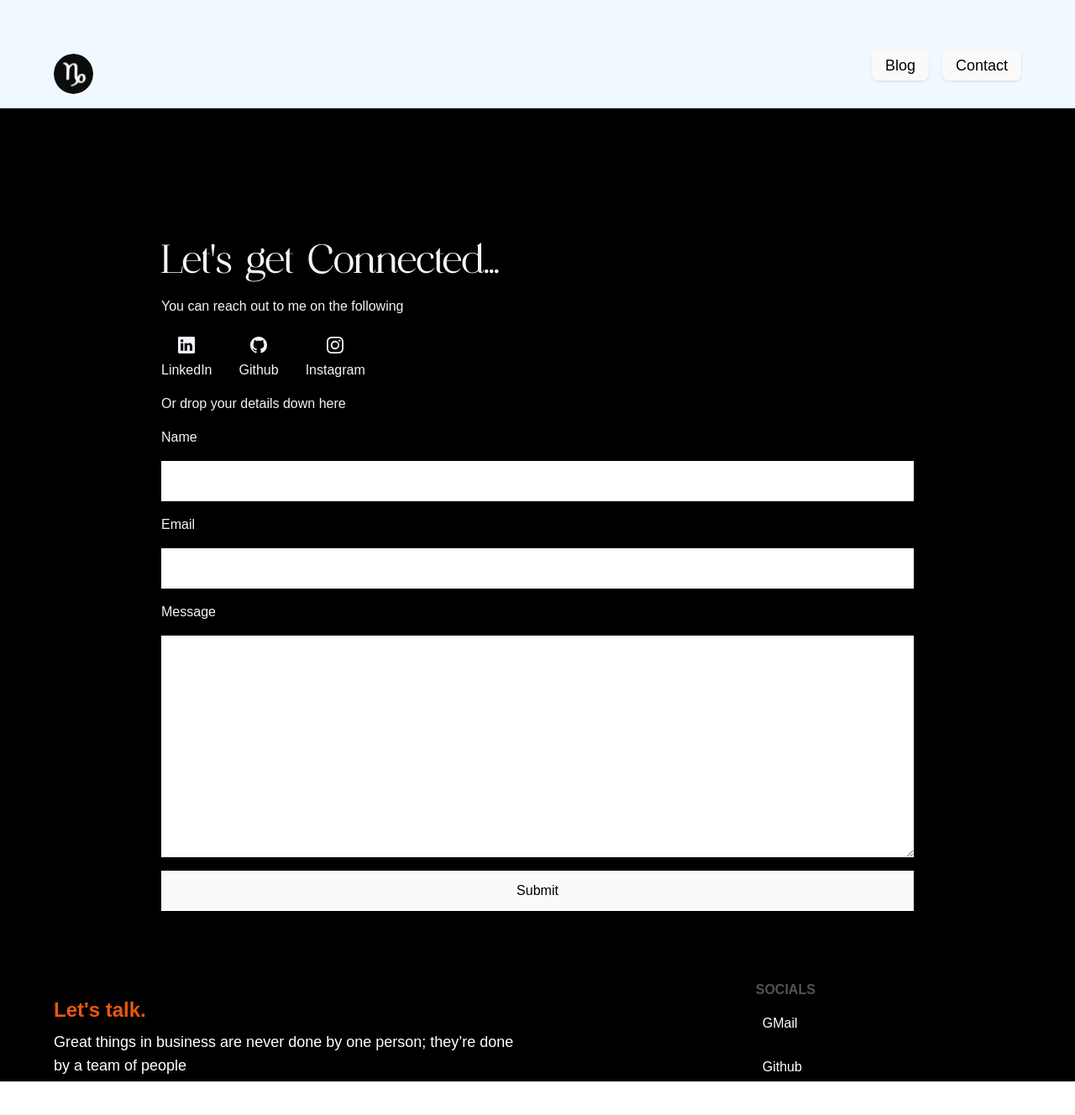
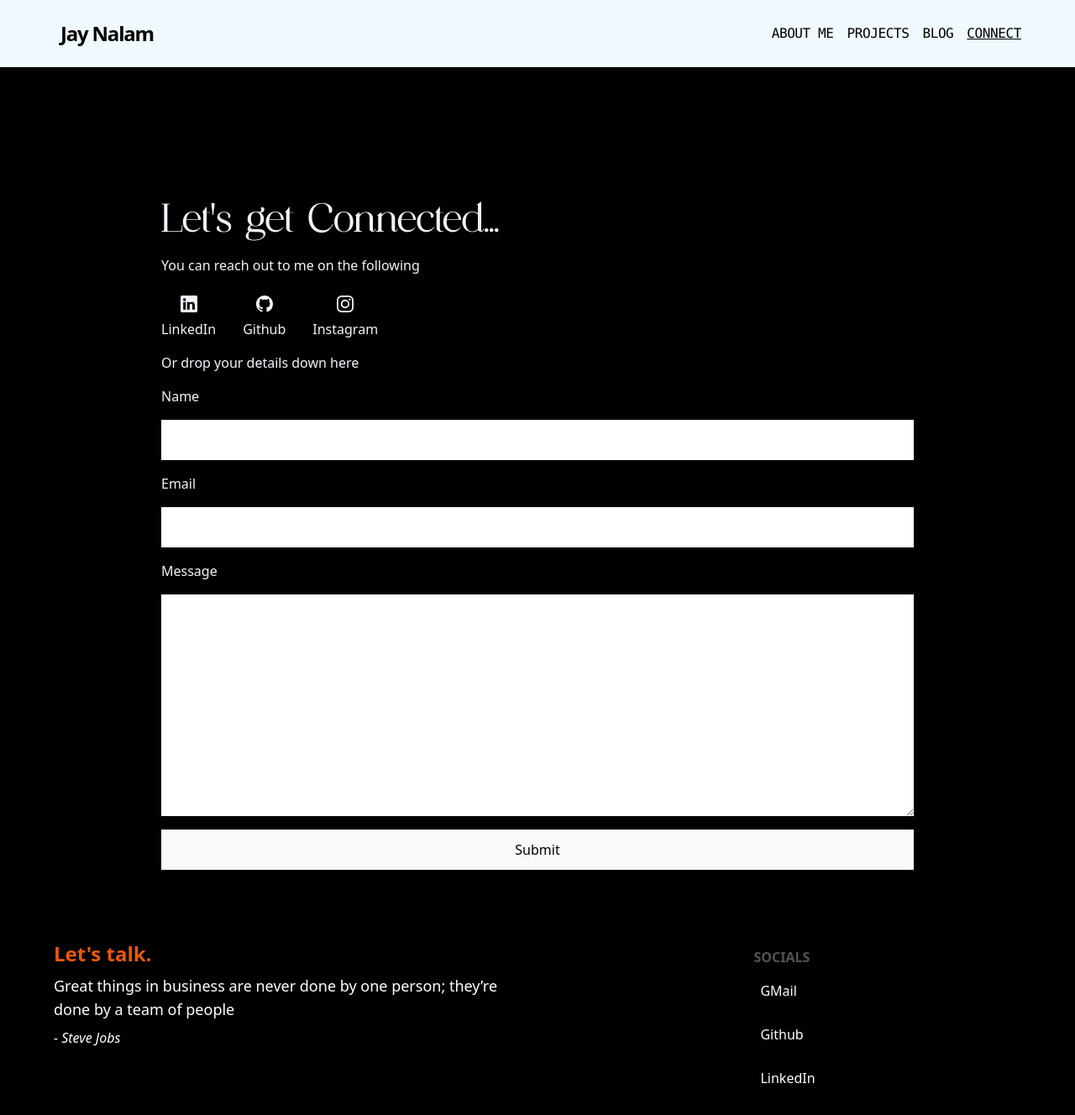
Before and after one commit to jveer634/jveer634, a React (Vite) app: page /contact in a window 1280 px wide. Shown: the top 1328 px of the page at 84% size. Built offline with nearby package versions, Linux system fonts and the light colour scheme.

Commit message:
chore: updated navbar design

```diff
--- a/src/App.tsx
+++ b/src/App.tsx
@@ -10,7 +10,7 @@ import Footer from "./components/footer";
 
 function App() {
     return (
-        <div className=" bg-sky-50 font-lora grid grid-rows-[10%_1fr_15%]">
+        <div className=" bg-sky-50 grid grid-rows-[auto_1fr_auto]">
             <Navbar />
             <ToastContainer limit={2} hideProgressBar={true} />
             <Routes>
--- a/src/components/NavBar.tsx
+++ b/src/components/NavBar.tsx
@@ -1,38 +1,27 @@
-import Logo from "../assets/logo.svg";
 import { Link } from "react-router-dom";
 
 const Navbar = () => {
     return (
-        <>
-            <nav
-                className={`p-6 md:px-16 text-lg absolute text-white z-10 top-0 left-0 flex w-full justify-between items-around md:py-16 `}
+        <nav className="px-10 py-4 md:px-16  flex items-center justify-between  items-around ">
+            <Link
+                to="/"
+                className="font-bold tracking-tighter text-2xl  p-2 border-black"
             >
-                <h1>
-                    <Link to="/">
-                        <img
-                            src={Logo}
-                            className=" rounded-full h-10 md:h-12"
-                        />
+                <p>Jay Nalam</p>
             </Link>
-                </h1>
 
-                <div className="space-x-4">
-                    <Link
-                        to="https://blog.jnalam.dev"
-                        className="bg-neutral-50 text-black py-2 px-4 rounded-lg shadow"
-                    >
+            <div className="flex relative  gap-4 items-center font-mono uppercase tracking-tight rounded-xl">
+                <Link to="#">About Me</Link>
+                {/* <Link to="#">Services</Link> */}
+                <Link to="#">Projects</Link>
+                <Link to="https://blog.jnalam.dev" target="_blank">
                     Blog
                 </Link>
-
-                    <Link
-                        to="/contact"
-                        className=" bg-neutral-50 text-black py-2 px-4 rounded-lg shadow"
-                    >
-                        Contact
+                <Link to="/contact" className="relative underline  rounded-2xl">
+                    Connect
                 </Link>
             </div>
         </nav>
-        </>
     );
 };
 
--- a/src/components/footer.tsx
+++ b/src/components/footer.tsx
@@ -1,6 +1,8 @@
+import { Link } from "react-router-dom";
+
 function Footer() {
     return (
-        <footer className="grid grid-cols-1 items-center md:grid-cols-2 p-10 bg-black text-white md:p-16  gap-10 ">
+        <footer className="grid grid-cols-1  md:grid-cols-2 p-10 bg-black text-white md:p-16  gap-10 ">
             <div className="space-y-2 ">
                 <h2 className="font-bold text-2xl text-orange-600">
                     Let's talk.
@@ -16,29 +18,29 @@ function Footer() {
                     Socials
                 </h3>
                 <div className="*:p-2 from-neutral-900 flex md:flex-col gap-3">
-                    <a
+                    <Link
                         target="_blank"
-                        href="mailto:jveer.nalam@gmail.com"
+                        to="mailto:jveer.nalam@gmail.com"
                         className="hover:underline"
                     >
                         GMail
-                    </a>
+                    </Link>
 
-                    <a
+                    <Link
                         target="_blank"
-                        href="https://www.github.com/jveer634/"
+                        to="https://www.github.com/jveer634/"
                         className="hover:underline"
                     >
                         Github
-                    </a>
+                    </Link>
 
-                    <a
+                    <Link
                         target="_blank"
-                        href="https://www.linkedin.com/in/jveernalam/"
+                        to="https://www.linkedin.com/in/jveernalam/"
                         className="hover:underline"
                     >
                         LinkedIn
-                    </a>
+                    </Link>
                 </div>
             </div>
         </footer>
```
Lines whose indentation alone changed are shown as unchanged.
